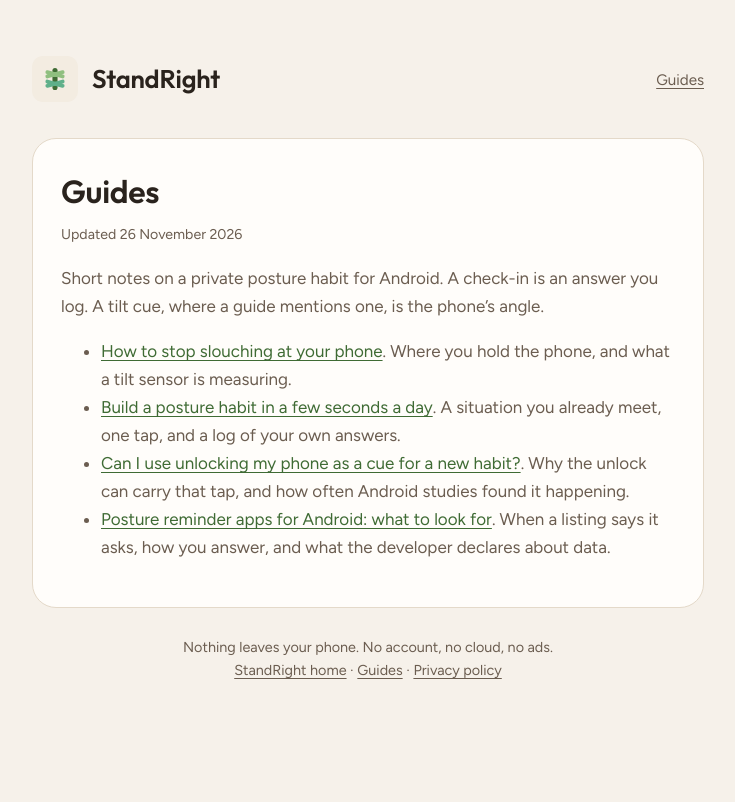
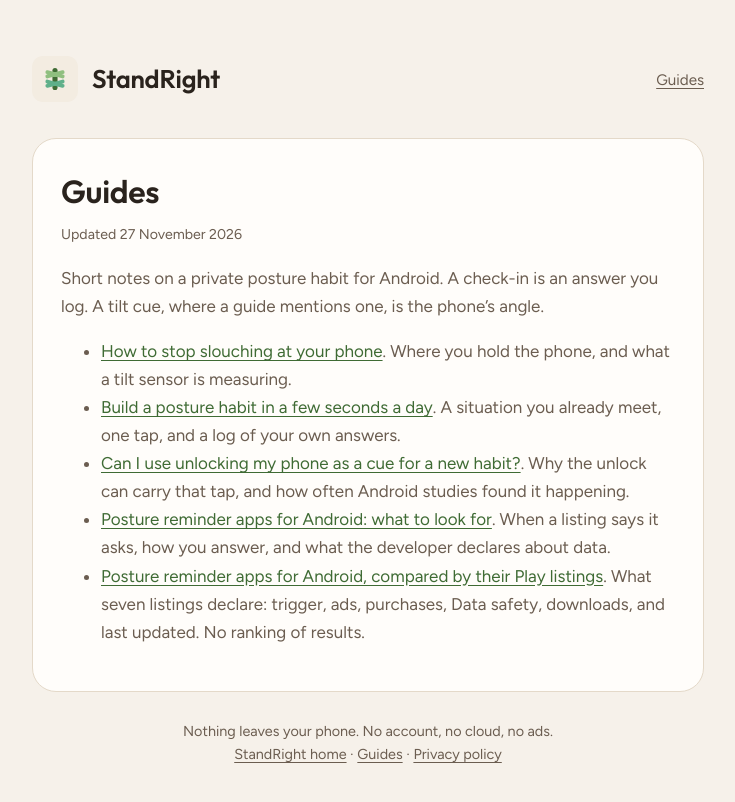
Before and after one commit to cipshadow/standright-site, a Jekyll site: the page built from guides/index.md, in a window 1280 px wide. Shown: the top 802 px of the page, without its empty margins (272-1007 px from the left). Built offline with Jekyll 4.4.1, drawn with Linux system fonts in a browser that asks for light colours.

Commit message:
Index the Android Play-listing comparison guide (#9)
Remove noindex from the comparison page so Google can crawl it, and list it on /guides/ with the other Android notes.

Co-authored-by: Cursor Agent <cursoragent@cursor.com>
Co-authored-by: cipshadow <cipshadow@users.noreply.github.com>

```diff
--- a/guides/index.md
+++ b/guides/index.md
@@ -3,7 +3,7 @@ layout: default
 title: Guides – StandRight
 description: Notes on a private posture habit on Android. The cue, where you hold the phone, and what a Play listing declares.
 permalink: /guides/
-updated: 2026-11-26
+updated: 2026-11-27
 ---
 
 # Guides
@@ -16,3 +16,4 @@ Short notes on a private posture habit for Android. A check-in is an answer you
 - [Build a posture habit in a few seconds a day](/guides/posture-habit/). A situation you already meet, one tap, and a log of your own answers.
 - [Can I use unlocking my phone as a cue for a new habit?](/guides/phone-unlock-as-a-habit-cue/). Why the unlock can carry that tap, and how often Android studies found it happening.
 - [Posture reminder apps for Android: what to look for](/guides/posture-reminder-app-android/). When a listing says it asks, how you answer, and what the developer declares about data.
+- [Posture reminder apps for Android, compared by their Play listings](/guides/posture-reminder-apps-android-compared/). What seven listings declare: trigger, ads, purchases, Data safety, downloads, and last updated. No ranking of results.
--- a/sitemap.xml
+++ b/sitemap.xml
@@ -14,7 +14,7 @@
   </url>
   <url>
     <loc>https://standright.xyz/guides/</loc>
-    <lastmod>2026-11-26</lastmod>
+    <lastmod>2026-11-27</lastmod>
     <changefreq>monthly</changefreq>
     <priority>0.5</priority>
   </url>
```
Also changed, not shown: guides/posture-reminder-apps-android-compared.md (+0 -2 lines).
